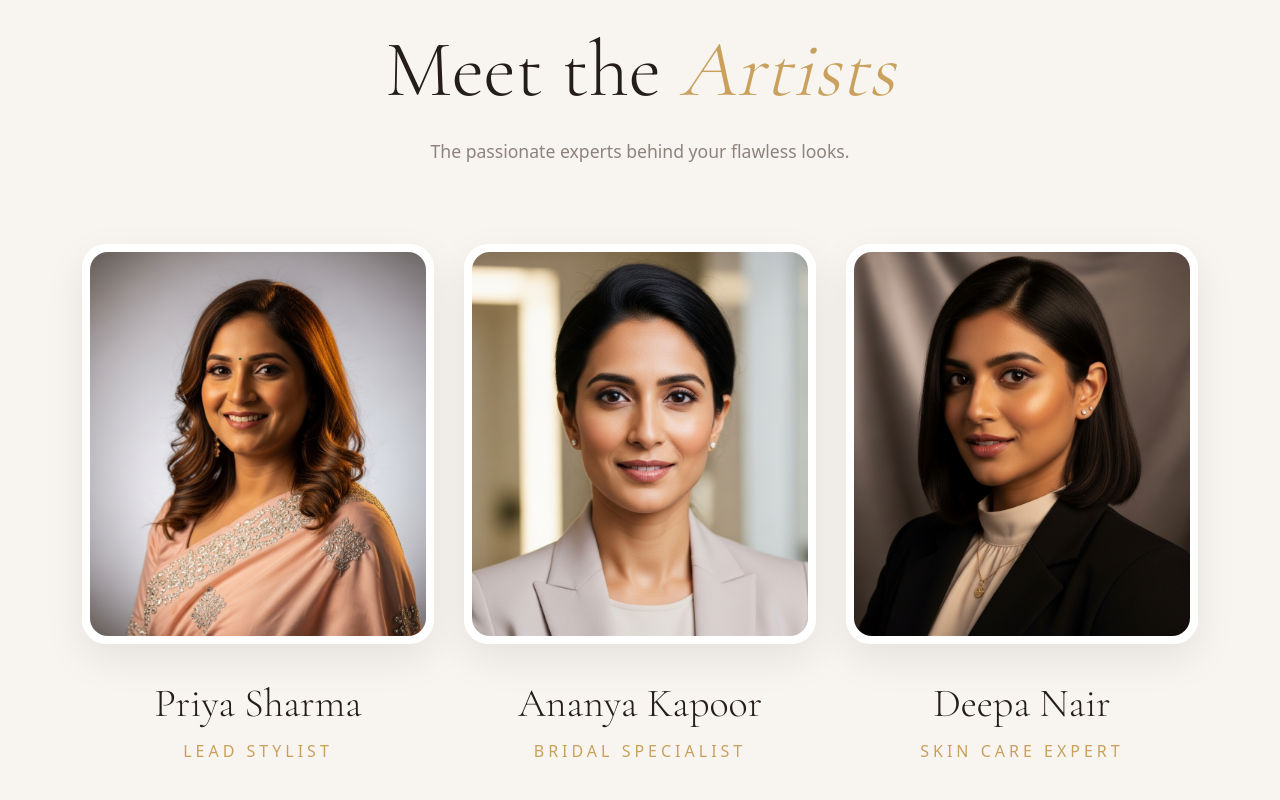
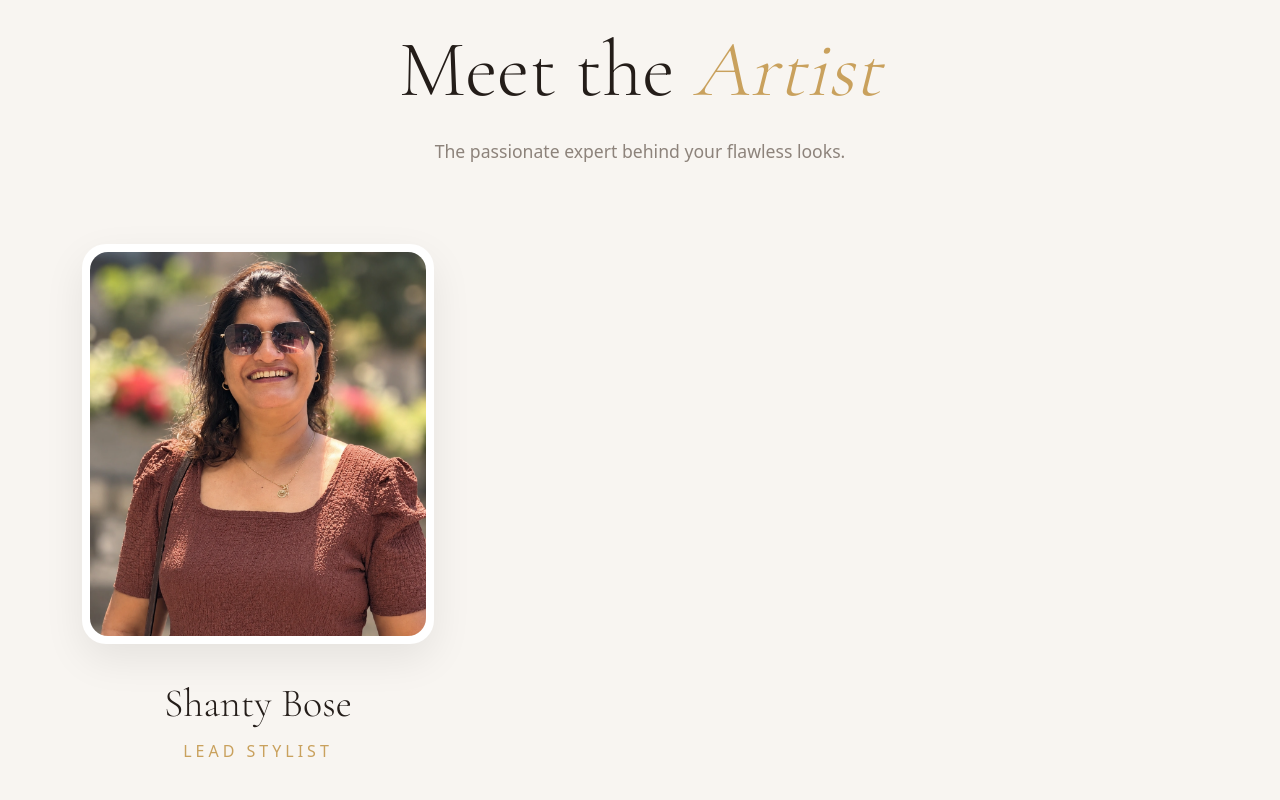
Before and after one commit to savio-123/Angels-Parlour-Frontend, a React (Vite) app: page /about in a window 1280 px wide. Shown: the part 2920-3720 px from the top of the page. Built offline with nearby package versions, Linux system fonts and the light colour scheme.

Commit message:
Update artist section

```diff
--- a/src/components/Footer.jsx
+++ b/src/components/Footer.jsx
@@ -80,6 +80,7 @@ function Footer() {
                         <div className="footer-links">
 
                             <span>
+
                                 Hair Styling
                             </span>
 
@@ -126,7 +127,7 @@ function Footer() {
                             <p>
 
                                 Mon - Sun :
-                                9:00 am - 8:00 pm
+                                9:30 am - 7:00 pm
 
                             </p>
 
--- a/src/pages/About.jsx
+++ b/src/pages/About.jsx
@@ -50,30 +50,13 @@ const About = () => {
 
 
     const artists = [
-
         {
-            image: "/artists/team-ananya.png",
-            name: "Priya Sharma",
+            image: "/artists/shanty-bose.webp",
+            name: "Shanty Bose",
             role: "LEAD STYLIST",
             quote:
                 "Beauty begins with confidence."
         },
-
-        {
-            image: "/artists/team-deepa.png",
-            name: "Ananya Kapoor",
-            role: "BRIDAL SPECIALIST",
-            quote:
-                "Every bride deserves to feel like royalty."
-        },
-
-        {
-            image: "/artists/team-priya.png",
-            name: "Deepa Nair",
-            role: "SKIN CARE EXPERT",
-            quote:
-                "Healthy skin is timeless beauty."
-        }
     ];
 
     const [journeyRef, journeyVisible] =
@@ -465,7 +448,7 @@ const About = () => {
                             Meet the
                             <span>
 
-                                {" "}Artists
+                                {" "}Artist
 
                             </span>
 
@@ -473,7 +456,7 @@ const About = () => {
 
                         <p>
 
-                            The passionate experts
+                            The passionate expert
                             behind your flawless looks.
 
                         </p>
@@ -482,80 +465,29 @@ const About = () => {
 
 
                     <div className="artists-grid">
-
-                        {
-                            artists.map(
-                                (
-                                    artist,
-                                    index
-                                ) => (
-
                         <div
-
                             className={`
                                 artist-card
-
-                                            ${
-                                                artistsVisible
-                                                    ? "artist-visible"
-                                                    : ""
-                                            }
+                                ${artistsVisible ? "artist-visible" : ""}
                             `}
-
-                                        style={{
-                                            transitionDelay:
-                                                `${index * 0.15}s`
-                                        }}
-
-                                        key={index}
                         >
-
-                                        <div
-                                            className="
-                                                artist-image-wrapper
-                                            "
-                                        >
-
+                            <div className="artist-image-wrapper">
                                 <img
-                                                src={artist.image}
-                                                alt=""
+                                    src="/artists/shanty-bose.webp"
+                                    alt="Shanty Bose"
                                 />
 
-                                            <div
-                                                className="
-                                                    artist-overlay
-                                                "
-                                            >
-
+                                <div className="artist-overlay">
                                     <p>
-
-                                                    "
-                                                    {artist.quote}
-                                                    "
-
+                                        "Beauty begins with confidence."
                                     </p>
-
+                                </div>
                             </div>
 
+                            <h3>Shanty Bose</h3>
+
+                            <span>LEAD STYLIST</span>
                         </div>
-
-                                        <h3>
-
-                                            {artist.name}
-
-                                        </h3>
-
-                                        <span>
-
-                                            {artist.role}
-
-                                        </span>
-
-                                    </div>
-                                )
-                            )
-                        }
-
                     </div>
 
                 </div>
```
Also changed, not shown: public/artists/shanty-bose.webp (added). Lines whose indentation alone changed are shown as unchanged.
